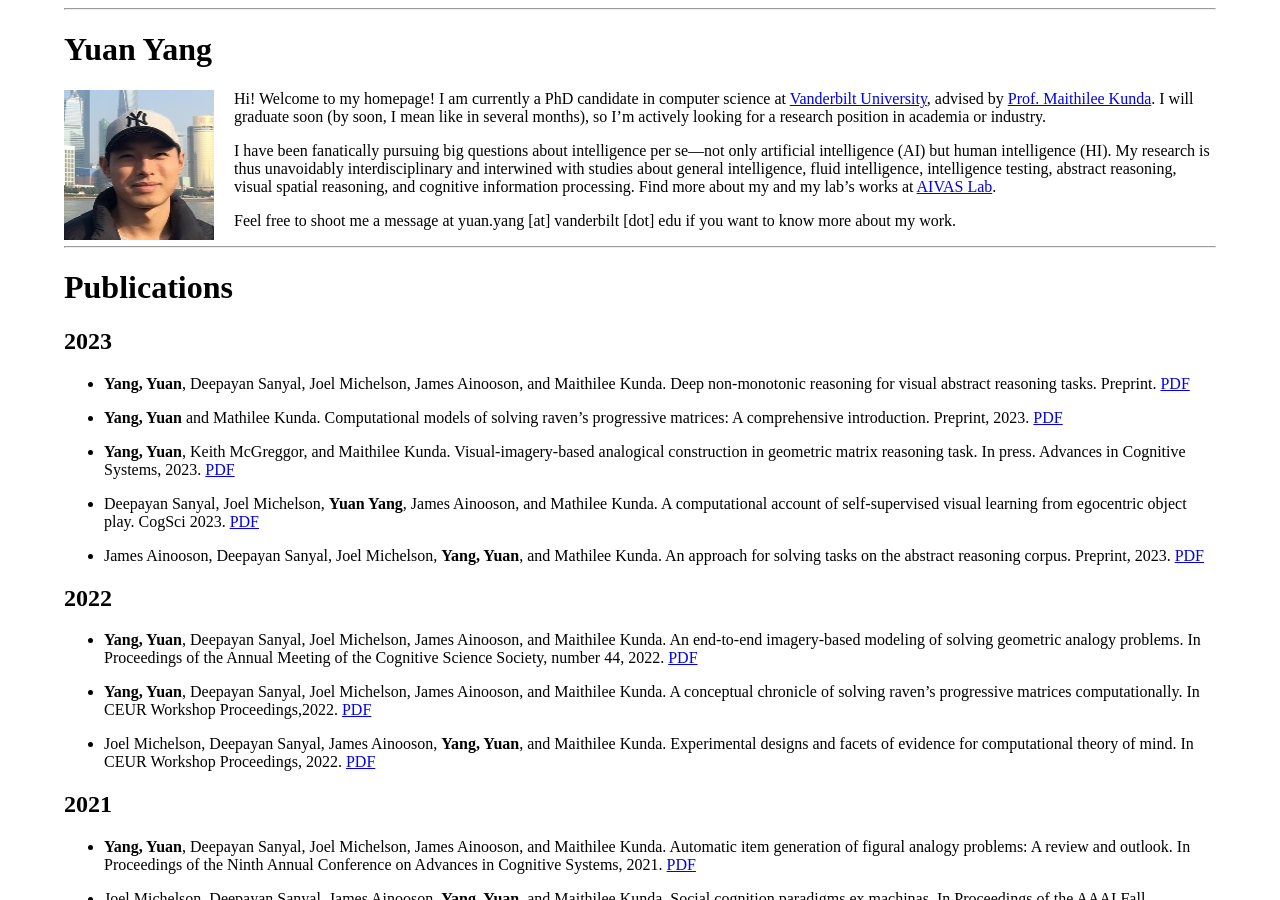
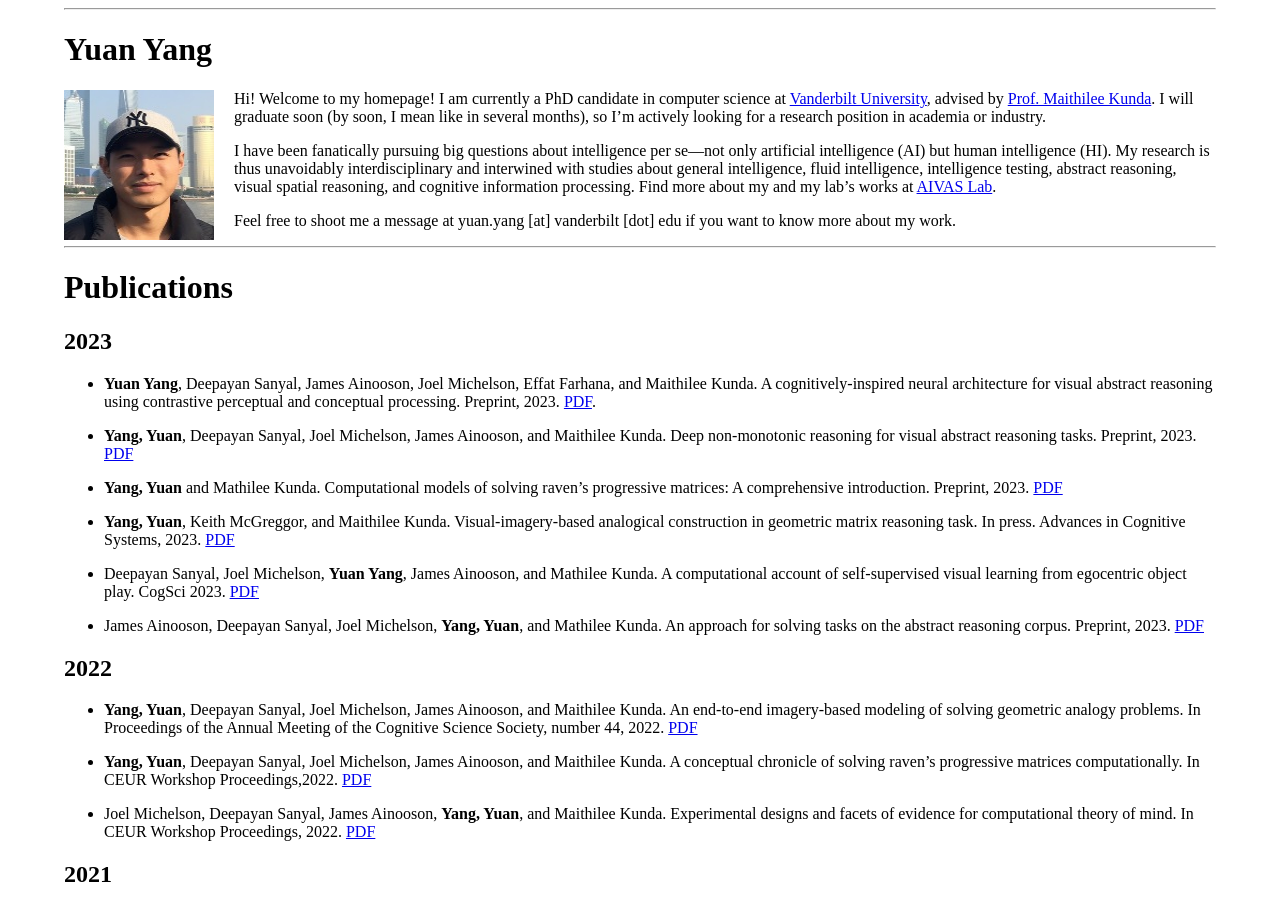
Before and after one commit to Yang-Yuan/Yang-Yuan.github.io, a Jekyll site: the page built from docs/index.md, in a window 1280 px wide and 900 px high. Built offline with Jekyll 4.4.1, drawn with Linux system fonts in a browser that asks for light colours.

Commit message:
Update index.md

```diff
--- a/docs/index.md
+++ b/docs/index.md
@@ -28,7 +28,10 @@ Feel free to shoot me a message at yuan.yang [at] vanderbilt [dot] edu if you wa
 
 ## 2023
 
-- **Yang, Yuan**, Deepayan Sanyal, Joel Michelson, James Ainooson, and Maithilee Kunda. Deep non-monotonic reasoning for visual abstract reasoning tasks. Preprint. [PDF](https://arxiv.org/pdf/2302.07137.pdf){:target="_blank"}
+- **Yuan Yang**, Deepayan Sanyal, James Ainooson, Joel Michelson, Effat Farhana, and Maithilee Kunda. A cognitively-inspired neural architecture for visual abstract reasoning using contrastive perceptual and
+conceptual processing. Preprint, 2023. [PDF](https://arxiv.org/pdf/2309.10532.pdf){:target="_blank"}.
+
+- **Yang, Yuan**, Deepayan Sanyal, Joel Michelson, James Ainooson, and Maithilee Kunda. Deep non-monotonic reasoning for visual abstract reasoning tasks. Preprint, 2023. [PDF](https://arxiv.org/pdf/2302.07137.pdf){:target="_blank"}
 
 - **Yang, Yuan** and Mathilee Kunda. Computational models of solving raven’s progressive matrices: A comprehensive introduction. Preprint, 2023. [PDF](https://arxiv.org/pdf/2302.04238.pdf){:target="_blank"}
 
```
